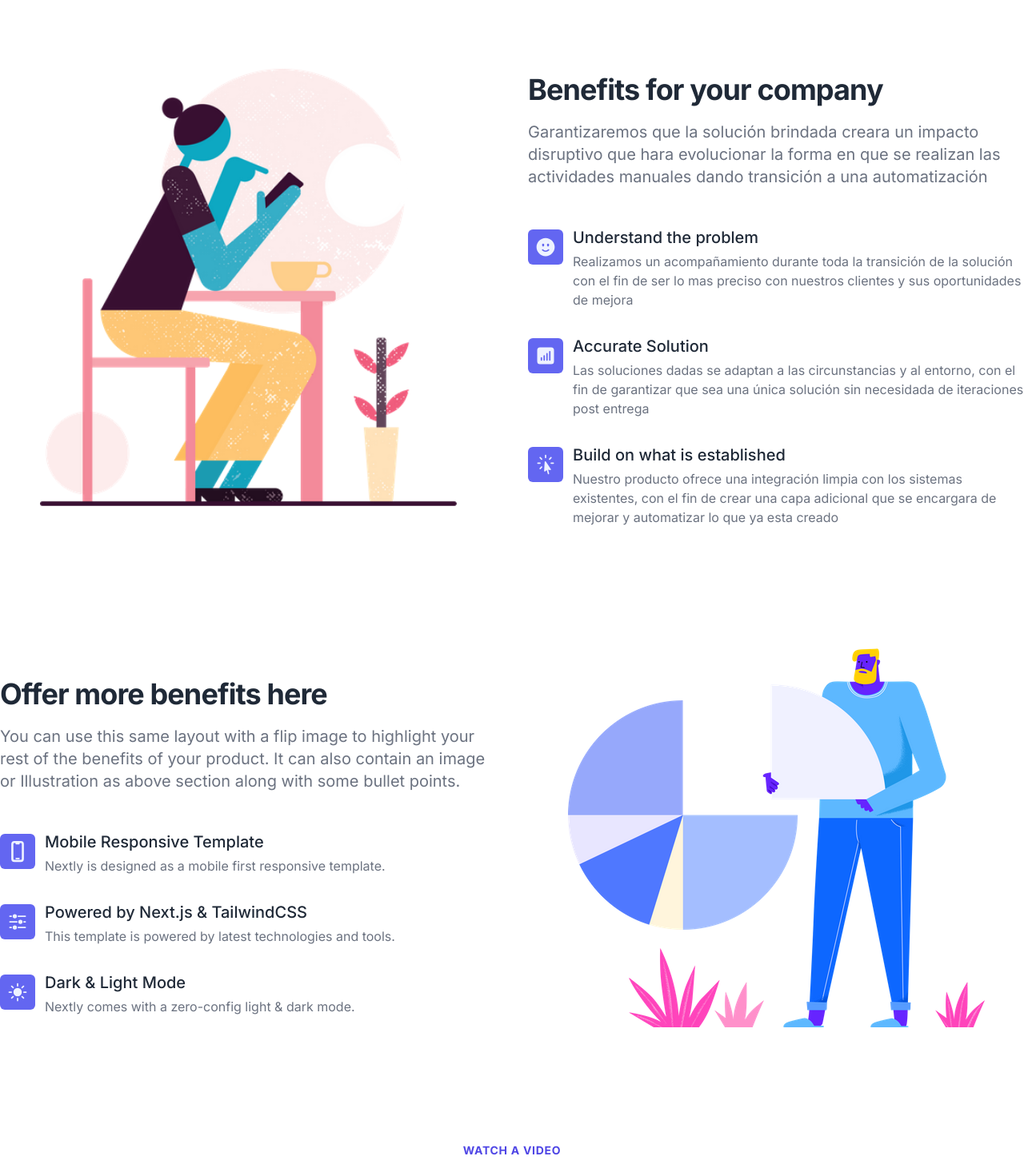
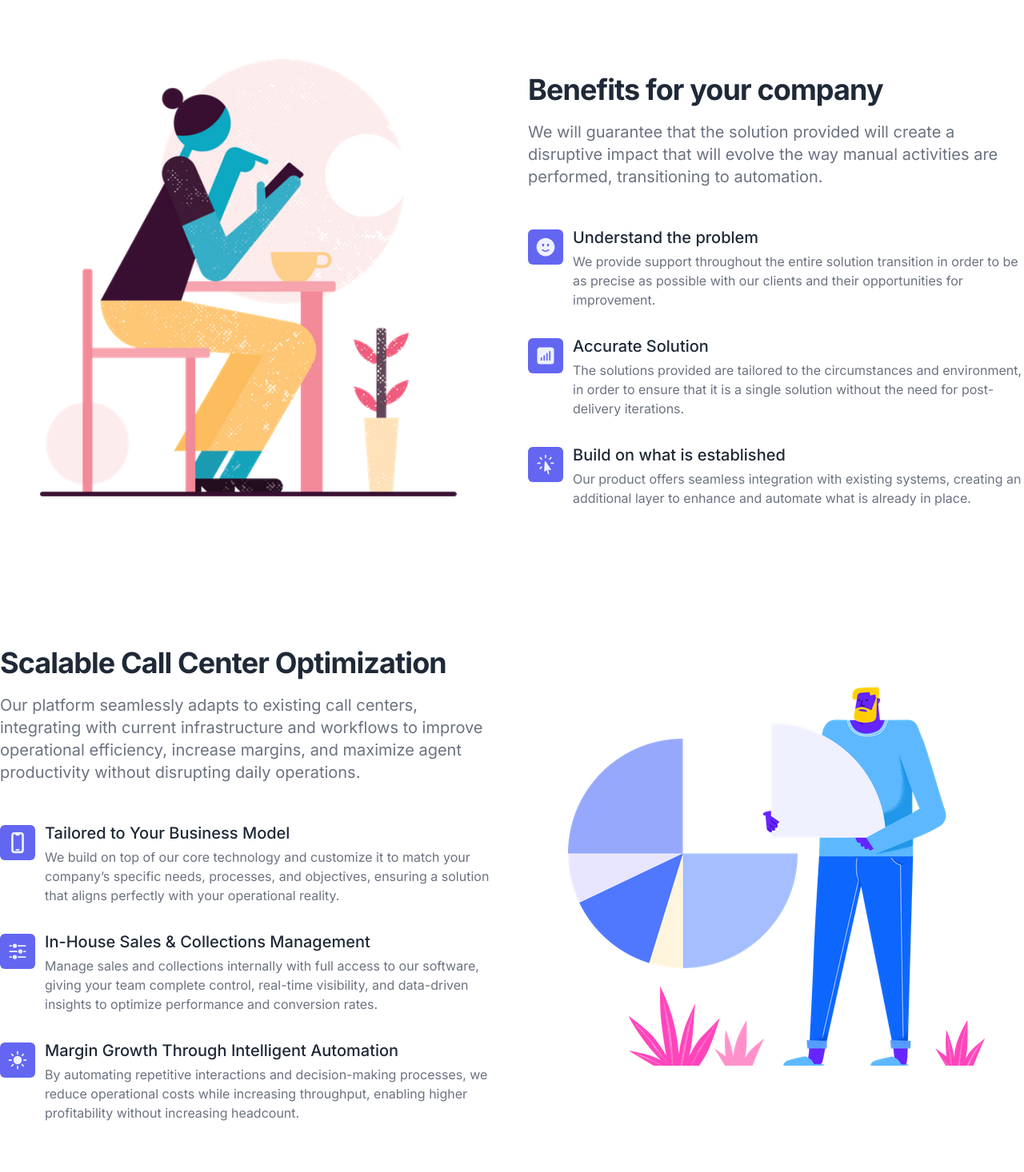
Before and after one commit to D8-laboratory/d8-landing-ui, a Next.js app: page / in a window 1280 px wide. Shown: the part 1440-2906 px from the top of the page at 80% size. Built offline with nearby package versions, Linux system fonts and the light colour scheme.

Commit message:
Mejorar las traducciones, agregar beneficios de valor

```diff
--- a/src/app/i18n/en.json
+++ b/src/app/i18n/en.json
@@ -1,31 +1,41 @@
 {
-      "navBar":{
-        "product":"Product",
-        "features":"Features",
-        "pricing":"Pricing",
-        "company":"Company",
-        "blog":"Blog"
+  "navBar": {
+    "product": "Product",
+    "features": "Features",
+    "pricing": "Pricing",
+    "company": "Company",
+    "blog": "Blog"
   },
-      "section1":{
-         "whatisd8labs":"What is D8 Labs",
-         "description":"We are a startup that will reduce your response time in 2x using our AI agents that will automate the tasks to improve the perfomance and have more control about the data to be more clever at the time to take decisions",
-         "demo":"Take a Demo with us",
+  "section1": {
+    "whatisd8labs": "What is D8 Labs",
+    "description": "We are a startup that will reduce your response time in 2x using our AI agents that will automate the tasks to improve the perfomance and have more control about the data to be more clever at the time to take decisions",
+    "demo": "Take a Demo with us",
     "trustedBy": "Trusted By"
   },
-      "section2":{
+  "section2": {
     "benefitsPreTitle": "D8 Labs Benefits",
-         "contractus":"Why you must contract us",
-         "description":"We have the infrastructure and a high experience team that will solve your problem increasing your performance and decreasing your operative expenses thanks to our AI agents that can automize your tasks"
+    "contractus": "Why you must contract us",
+    "description": "We have the infrastructure and a high experience team that will solve your problem increasing your performance and decreasing your operative expenses thanks to our AI agents that can automize your tasks"
   },
-      "benefits":{
-         "title":"Benefits for your company",
-         "description":"We will guarantee that the solution provided will create a disruptive impact that will evolve the way manual activities are performed, transitioning to automation.",
-         "benefit1":"Understand the problem",
-         "benefit1description":"We provide support throughout the entire solution transition in order to be as precise as possible with our clients and their opportunities for improvement.",
-         "benefit2":"Accurate Solution",
-         "benefit2description":"The solutions provided are tailored to the circumstances and environment, in order to ensure that it is a single solution without the need for post-delivery iterations.",
-         "benefit3":"Build on what is established",
-         "benefit3description":"Our product offers seamless integration with existing systems, creating an additional layer to enhance and automate what is already in place."
+  "benefits": {
+    "title": "Benefits for your company",
+    "description": "We will guarantee that the solution provided will create a disruptive impact that will evolve the way manual activities are performed, transitioning to automation.",
+    "benefit1": "Understand the problem",
+    "benefit1description": "We provide support throughout the entire solution transition in order to be as precise as possible with our clients and their opportunities for improvement.",
+    "benefit2": "Accurate Solution",
+    "benefit2description": "The solutions provided are tailored to the circumstances and environment, in order to ensure that it is a single solution without the need for post-delivery iterations.",
+    "benefit3": "Build on what is established",
+    "benefit3description": "Our product offers seamless integration with existing systems, creating an additional layer to enhance and automate what is already in place."
+  },
+  "benefits2": {
+    "title": "Scalable Call Center Optimization",
+    "description": "Our platform seamlessly adapts to existing call centers, integrating with current infrastructure and workflows to improve operational efficiency, increase margins, and maximize agent productivity without disrupting daily operations.",
+    "benefit1": "Tailored to Your Business Model",
+    "benefit1description": "We build on top of our core technology and customize it to match your company’s specific needs, processes, and objectives, ensuring a solution that aligns perfectly with your operational reality.",
+    "benefit2": "In-House Sales & Collections Management",
+    "benefit2description": "Manage sales and collections internally with full access to our software, giving your team complete control, real-time visibility, and data-driven insights to optimize performance and conversion rates.",
+    "benefit3": "Margin Growth Through Intelligent Automation",
+    "benefit3description": "By automating repetitive interactions and decision-making processes, we reduce operational costs while increasing throughput, enabling higher profitability without increasing headcount."
   },
   "products": {
     "title": "Enterprise Digital Transformation",
@@ -41,5 +51,8 @@
     "point3description": "SOC 2 Type II, GDPR compliance, and ISO certifications. End-to-end AES-256 encryption, continuous audits, and zero-trust–based access controls protect critical business data.",
     "point4": "Implementation & Support Excellence",
     "point4description": "White-glove onboarding within 48 hours. Dedicated Customer Success team available 24/7/365 with SLA response times under 15 minutes. Native integrations with 200+ enterprise tools via robust APIs."
+  },
+  "footer":{
+    "description":"D8 Labs AI integrates AI agents to automate end-to-end business processes. We eliminate manual errors, reduce operational costs, and accelerate your business's digital transformation with scalable machine learning solutions."
   }
 }
--- a/src/app/page.tsx
+++ b/src/app/page.tsx
@@ -22,7 +22,7 @@ export default function Home() {
       <Benefits data={benefitOne} />
       <Benefits imgPos="right" data={benefitTwo} />
 
-      <SectionTitle
+      {/* <SectionTitle
         preTitle="Watch a video"
         title="Learn how to fullfil your needs"
       >
@@ -41,7 +41,7 @@ export default function Home() {
         Use this section to highlight your popular customers.
       </SectionTitle>
 
-      <Testimonials />
+      <Testimonials /> */}
 
       <SectionTitle preTitle="FAQ" title="Frequently Asked Questions">
         Answer your customers possible questions here, it will increase the
--- a/src/components/Benefits.tsx
+++ b/src/components/Benefits.tsx
@@ -1,7 +1,7 @@
 import Image from "next/image";
 import React from "react";
 import { Container }  from "@/components/Container";
-
+import { TranslatedText } from "@/components/client/TranslatedText";
 interface BenefitsProps {
   imgPos?: "left" | "right";
   data: {
@@ -44,11 +44,11 @@ export const Benefits = (props: Readonly<BenefitsProps>) => {
           <div>
             <div className="flex flex-col w-full mt-4">
               <h3 className="max-w-2xl mt-3 text-3xl font-bold leading-snug tracking-tight text-gray-800 lg:leading-tight lg:text-4xl dark:text-white">
-                {data.title}
+                 <TranslatedText i18nKey={data.title} />
               </h3>
 
               <p className="max-w-2xl py-4 text-lg leading-normal text-gray-500 lg:text-xl xl:text-xl dark:text-gray-300">
-                {data.desc}
+                <TranslatedText i18nKey={data.desc} />
               </p>
             </div>
 
@@ -75,10 +75,10 @@ function Benefit(props: any) {
         </div>
         <div>
           <h4 className="text-xl font-medium text-gray-800 dark:text-gray-200">
-            {props.title}
+            <TranslatedText i18nKey={props.title} />
           </h4>
           <p className="mt-1 text-gray-500 dark:text-gray-400">
-            {props.children}
+            <TranslatedText i18nKey={props.children} />
           </p>
         </div>
       </div>
--- a/src/components/Footer.tsx
+++ b/src/components/Footer.tsx
@@ -2,7 +2,7 @@ import Link from "next/link";
 import Image from "next/image";
 import React from "react";
 import { Container } from "@/components/Container";
-
+import { TranslatedText } from "@/components/client/TranslatedText";
 export function Footer() {
   const navigation = ["Product", "Features", "Pricing", "Company", "Blog"];
   const legal = ["Terms", "Privacy", "Legal"];
@@ -29,9 +29,7 @@ export function Footer() {
             </div>
 
             <div className="max-w-md mt-4 text-gray-500 dark:text-gray-400">
-              Nextly is a free landing page & marketing website template for
-              startups and indie projects. Its built with Next.js & TailwindCSS.
-              And its completely open-source.
+              <TranslatedText i18nKey="footer.description" />
             </div>
 
             <div className="mt-5">
--- a/src/components/data.js
+++ b/src/components/data.js
@@ -11,46 +11,46 @@ import benefitOneImg from "../../public/img/benefit-one.png";
 import benefitTwoImg from "../../public/img/benefit-two.png";
 
 const benefitOne = {
-  title: "Benefits for your company",
-  desc: "Garantizaremos que la solución brindada creara un impacto disruptivo que hara evolucionar la forma en que se realizan las actividades manuales dando transición a una automatización",
+  title: "benefits.title",
+  desc: "benefits.description",
   image: benefitOneImg,
   bullets: [
     {
-      title: "Understand the problem",
-      desc: "Realizamos un acompañamiento durante toda la transición de la solución con el fin de ser lo mas preciso con nuestros clientes y sus oportunidades de mejora",
+      title: "benefits.benefit1",
+      desc: "benefits.benefit1description",
       icon: <FaceSmileIcon />,
     },
     {
-      title: "Accurate Solution",
-      desc: "Las soluciones dadas se adaptan a las circunstancias y al entorno, con el fin de garantizar que sea una única solución sin necesidada de iteraciones post entrega",
+      title: "benefits.benefit2",
+      desc: "benefits.benefit2description",
       icon: <ChartBarSquareIcon />,
     },
     {
-      title: "Build on what is established",
-      desc: "Nuestro producto ofrece una integración limpia con los sistemas existentes, con el fin de crear una capa adicional que se encargara de mejorar y automatizar lo que ya esta creado",
+      title: "benefits.benefit3",
+      desc: "benefits.benefit3description",
       icon: <CursorArrowRaysIcon />,
     },
   ],
 };
 
 const benefitTwo = {
-  title: "Offer more benefits here",
-  desc: "You can use this same layout with a flip image to highlight your rest of the benefits of your product. It can also contain an image or Illustration as above section along with some bullet points.",
+  title: "benefits2.title",
+  desc: "benefits2.description",
   image: benefitTwoImg,
   bullets: [
     {
-      title: "Mobile Responsive Template",
-      desc: "Nextly is designed as a mobile first responsive template.",
+      title: "benefits2.benefit1",
+      desc: "benefits2.benefit1description",
       icon: <DevicePhoneMobileIcon />,
     },
     {
-      title: "Powered by Next.js & TailwindCSS",
-      desc: "This template is powered by latest technologies and tools.",
+      title: "benefits2.benefit2",
+      desc: "benefits2.benefit2description",
       icon: <AdjustmentsHorizontalIcon />,
     },
     {
-      title: "Dark & Light Mode",
-      desc: "Nextly comes with a zero-config light & dark mode. ",
+       title: "benefits2.benefit3",
+      desc: "benefits2.benefit3description",
       icon: <SunIcon />,
     },
   ],
```
Also changed, not shown: src/app/i18n/es.json (+50 -27 lines). Lines whose indentation alone changed are shown as unchanged.
